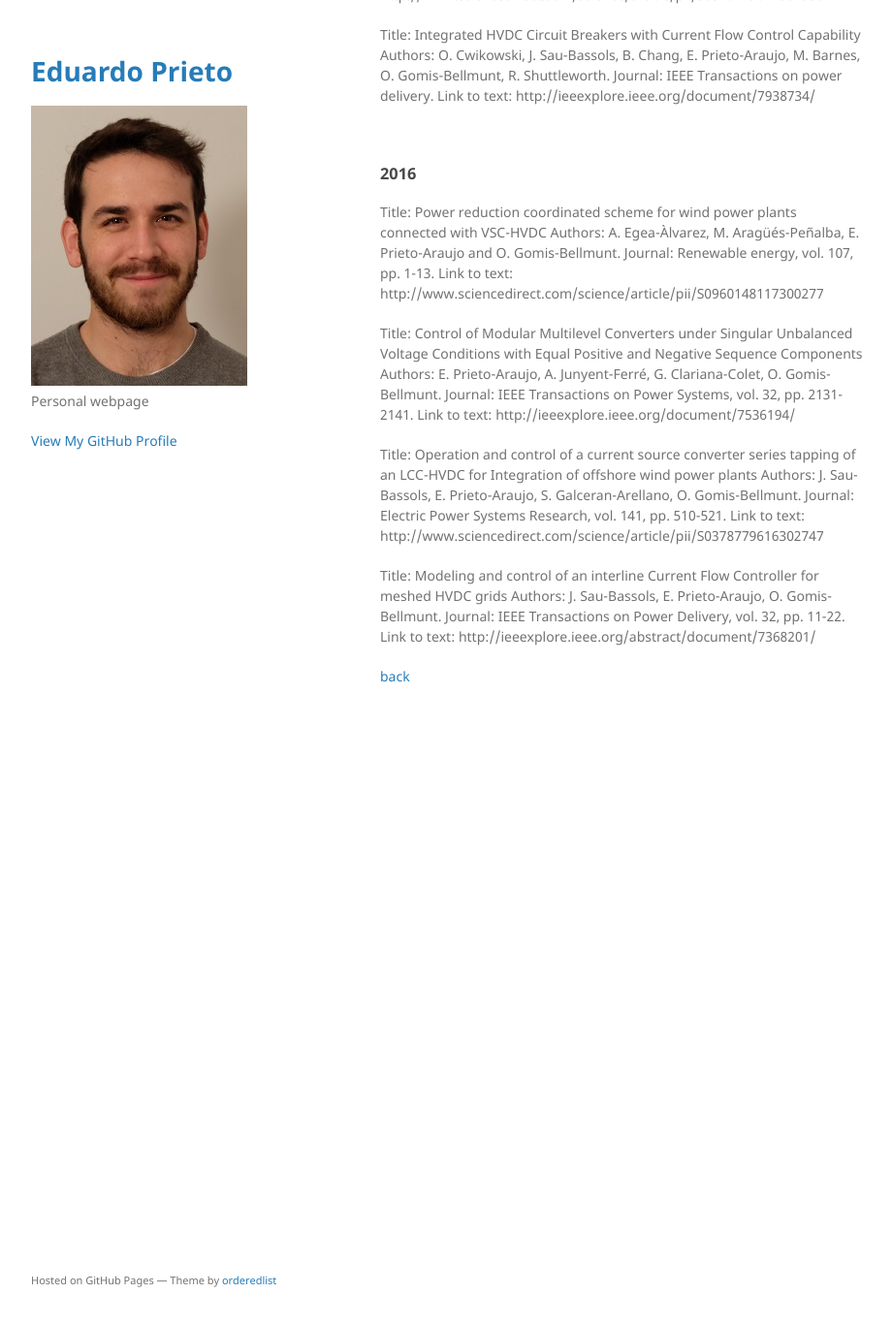
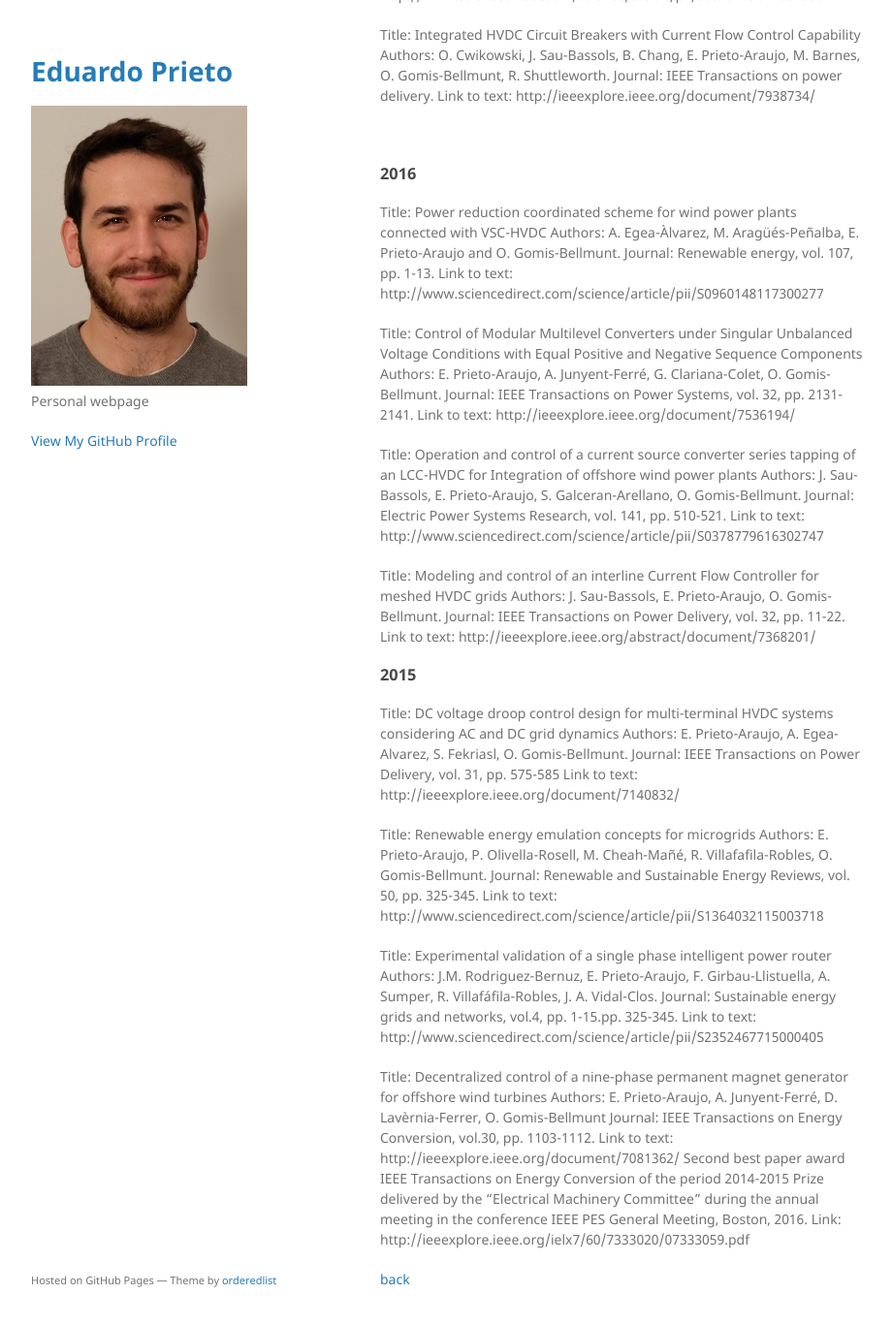
Before and after one commit to eprietoaraujo/eprietoaraujo.github.io, a Jekyll site: the page built from another-page.md, in a window 1280 px wide and 1400 px high, scrolled down 634 px. Shown: the top 1367 px of the window at 97% size, without its empty margins (178-1098 px from the left). Built offline with Jekyll 4.4.1, drawn with Linux system fonts in a browser that asks for light colours; our own code applies the rules of GitHub Pages for plain Markdown files; before the commit the page ends 1412 px from its top, so only the background shows below that.

Commit message:
Update another-page.md

```diff
--- a/another-page.md
+++ b/another-page.md
@@ -58,6 +58,31 @@ Journal: IEEE Transactions on Power Delivery, vol. 32, pp. 11-22.
 Link to text: http://ieeexplore.ieee.org/abstract/document/7368201/
 
 
+### 2015
+Title: DC voltage droop control design for multi-terminal HVDC systems considering AC and DC grid dynamics
+Authors: E. Prieto-Araujo, A. Egea-Alvarez, S. Fekriasl, O. Gomis-Bellmunt.
+Journal: IEEE Transactions on Power Delivery, vol. 31, pp. 575-585
+Link to text: http://ieeexplore.ieee.org/document/7140832/
+
+Title: Renewable energy emulation concepts for microgrids
+Authors: E. Prieto-Araujo, P. Olivella-Rosell, M. Cheah-Mañé, R. Villafafila-Robles, O. Gomis-Bellmunt.
+Journal: Renewable and Sustainable Energy Reviews, vol. 50, pp. 325-345.
+Link to text: http://www.sciencedirect.com/science/article/pii/S1364032115003718
+
+
+Title: Experimental validation of a single phase intelligent power router
+Authors: J.M. Rodriguez-Bernuz, E. Prieto-Araujo, F. Girbau-Llistuella, A. Sumper, R. Villafáfila-Robles, J. A. Vidal-Clos.
+Journal: Sustainable energy grids and networks, vol.4, pp. 1-15.pp. 325-345.
+Link to text: http://www.sciencedirect.com/science/article/pii/S2352467715000405
+
+Title: Decentralized control of a nine-phase permanent magnet generator for offshore wind turbines
+Authors: E. Prieto-Araujo, A. Junyent-Ferré, D. Lavèrnia-Ferrer, O. Gomis-Bellmunt
+Journal: IEEE Transactions on Energy Conversion, vol.30, pp. 1103-1112.
+Link to text: http://ieeexplore.ieee.org/document/7081362/
+Second best paper award IEEE Transactions on Energy Conversion of the period 2014-2015
+Prize delivered by the “Electrical Machinery Committee” during the annual meeting in the conference IEEE PES General Meeting, Boston, 2016.
+Link: http://ieeexplore.ieee.org/ielx7/60/7333020/07333059.pdf
+
 
 
 
```
